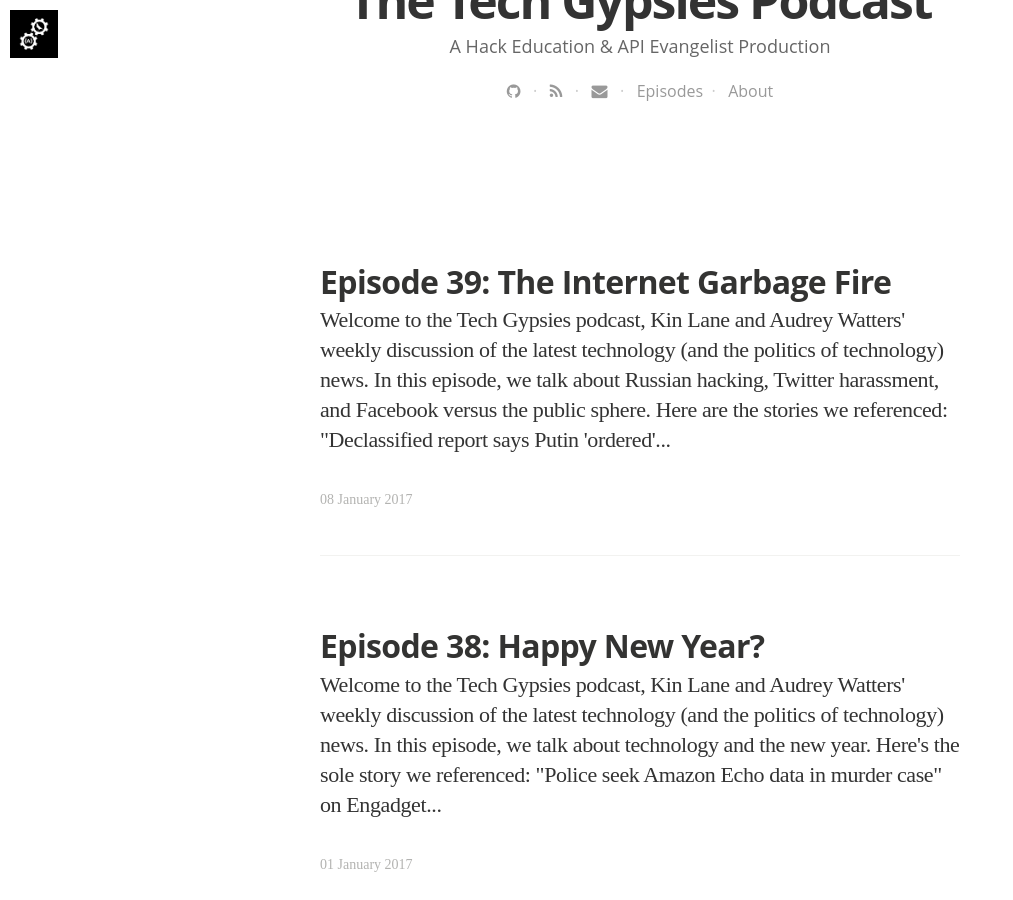
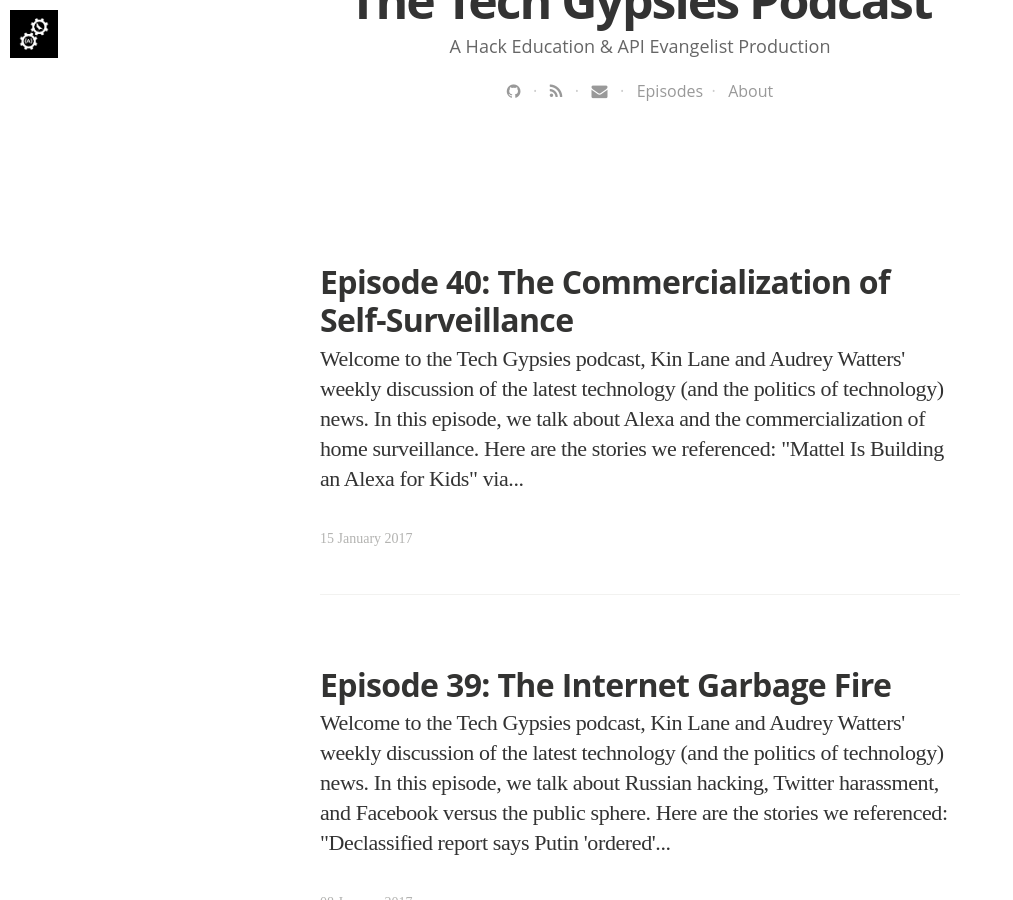
Before and after one commit to Techgypsies/podcast, a Jekyll site: the page built from blog/index.html, in a window 1280 px wide and 900 px high, scrolled down 559 px. Shown: the whole window, without its empty margins (0-1013 px from the left). Built offline with Jekyll 4.4.1, drawn with Linux system fonts in a browser that asks for light colours; nearby versions of some CDN libraries; some web fonts are replaced; the list of posts is cut into pages by our own code; some of the changed text lies outside the part shown.

Commit message:
new episode

```diff
--- a/_data/podcasts.yaml
+++ b/_data/podcasts.yaml
@@ -544,3 +544,17 @@
   tags:
   - Technology
   - Politics
+- title: "Tech Gypsies Episode 40"
+  summary: "In this episode, we talk about Alexa and the commercialization of home surveillance."
+  description: "In this episode, we talk about Alexa and the commercialization of home surveillance."
+  subtitle: "Tech, Scrutinized"
+  image: /assets/images/tech-gypsies-podcast-1500.png
+  audio_file: http://s3.amazonaws.com/techgypsies/podcast+2017-01-15.mp3
+  audio_length: 51364175
+  sound_cloud: https://soundcloud.com/kinlane/podcast-2017-01-15
+  duration: '0:35:40'
+  publish_date: "2017-01-15 09:00:00"
+  url: 2017/01/15/episode-40
+  tags:
+  - Technology
+  - Politics
--- /dev/null
+++ b/_posts/2017-01-15-episode-40.html
@@ -0,0 +1,22 @@
+---
+layout: post
+title: "Episode 40: The Commercialization of Self-Surveillance"
+date: 2017-01-15 08:35:00 +0000
+image: https://s3.amazonaws.com/techgypsies/2017-01-15-camera.jpg
+imagecredits: https://www.flickr.com/photos/ytwhitelight/3803542889
+---
+<p>Welcome to the Tech Gypsies podcast, <a href="http://kinlane.com">Kin Lane</a> and <a href="http://audreywatters.com">Audrey Watters</a>' weekly discussion of the latest technology (and the politics of technology) news.</p>
+
+<p>In this episode, we talk about Alexa and the commercialization of home surveillance.</p>
+
+<p>
+<iframe width="100%" height="166" scrolling="no" frameborder="no" src="https://w.soundcloud.com/player/?url=https%3A//api.soundcloud.com/tracks/302871128&amp;color=ff5500&amp;auto_play=false&amp;hide_related=false&amp;show_comments=true&amp;show_user=true&amp;show_reposts=false"></iframe>
+</p>
+
+<p>Here are the stories we referenced:</p>
+<ul>
+<li>"<a href="https://www.fastcodesign.com/3066881/mattel-is-building-an-alexa-for-kids">Mattel Is Building an Alexa for Kids</a>" via Fast Company</li>
+<li>"<a href="http://www.theverge.com/2017/1/7/14200210/amazon-alexa-tech-news-anchor-order-dollhouse">Amazon's Alexa started ordering people dollhouses after hearing its name on TV</a>" via The Verge</li>
+</ul>
+
+<p>Feedback is welcome. (You should <a href="mailto:kinlane@gmail.com">email Kin</a> with it though, not Audrey.)</p>
--- a/index.html
+++ b/index.html
@@ -10,6 +10,6 @@
 
 <p><a href="http://podcast.techgypsi.es/blog/">Show notes</a> can also be subscribed to <a href="http://podcast.techgypsi.es/blog.xml">via RSS</a>.</p>
 
-<p><strong>Latest Episode: <a href="http://podcast.techgypsi.es/2017/01/08/episode-39">39</a></strong></p>
+<p><strong>Latest Episode: <a href="http://podcast.techgypsi.es/2017/01/15/episode-40">40</a></strong></p>
 
 <p style="text-align: right; font-size:12px"><em>Image credits: <a href="https://flic.kr/p/GTax17">Drone Recovery</a></em></p>
```
